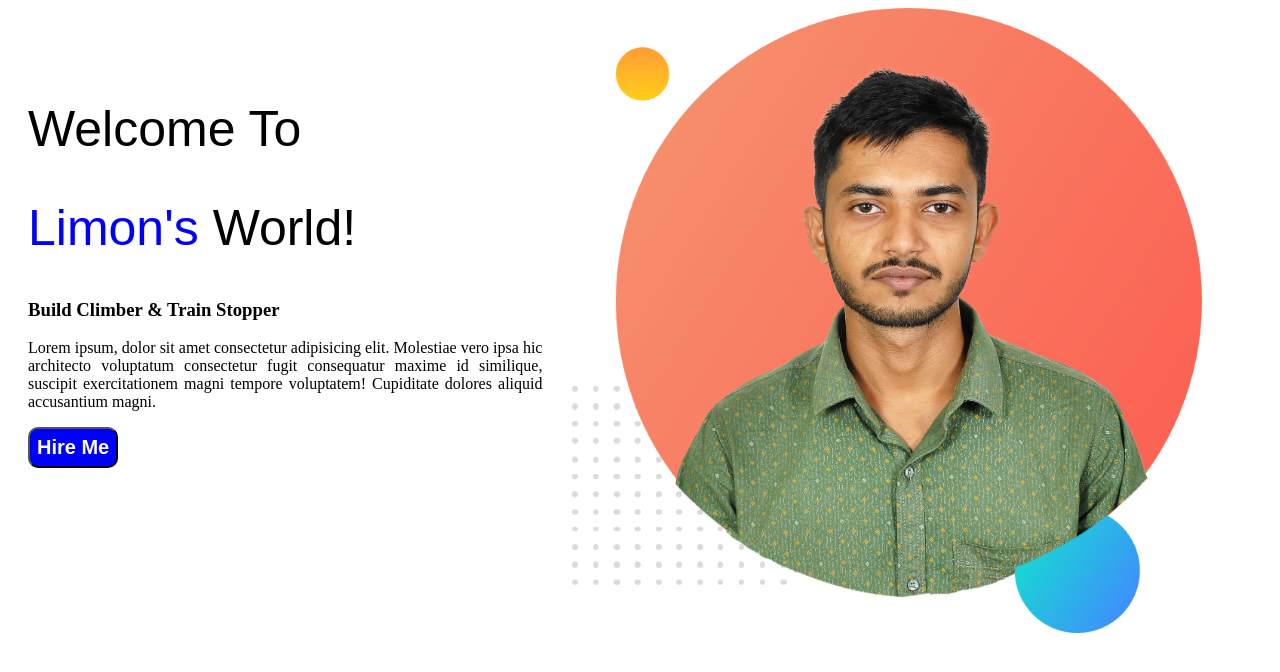
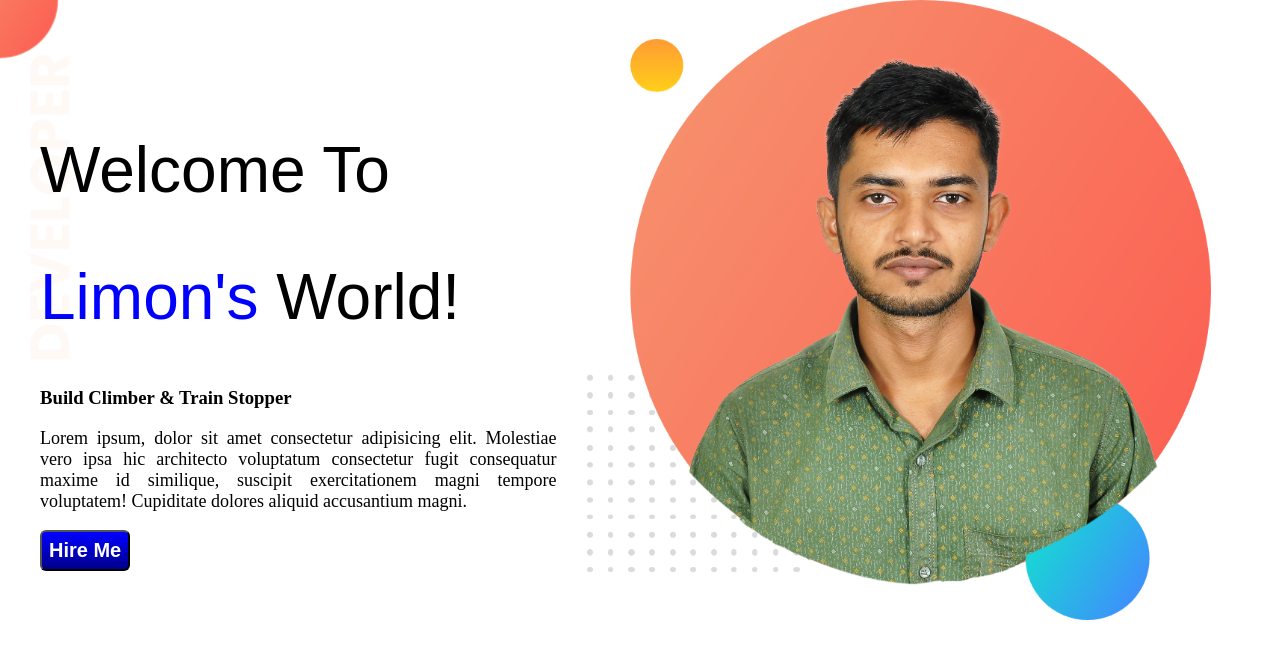
Before and after one commit to limon-l/developer-portfolio, a plain HTML site: page index.html in a window 1280 px wide. Drawn offline with Linux system fonts and the light colour scheme; a web font is replaced by a local one.

Commit message:
first part

```diff
--- a/style.css
+++ b/style.css
@@ -1,8 +1,11 @@
+body{
+    margin: 0;
+}
 .seymour-one-regular {
     font-family: "Seymour One", sans-serif;
     font-weight: 400;
     font-style: normal;
-    font-size: 50px;
+    font-size: 64px;
   }
 #name-color{
     color: blue;
@@ -10,17 +13,18 @@
 #para{
     text-align: justify;
     padding-right: 15px;
+    font-size: 18px;
 }
 .btn{
-    background-color: blue;
+    background-image: linear-gradient(blue, darkblue);
     color: white;
-    border-radius: 10px;
+    border-radius: 6px;
     font-size: 20px;
     font-weight: bolder;
     padding: 7px;
 }
 #first-div{
-    margin: 50px 15px 0px 20px;
+    margin: 80px 15px 0px 40px;
     width: 50%;
 }
 #second-div img{
@@ -28,4 +32,6 @@
 }
 #sec1{
     display: flex;
+    background-image: url(images/top-banner.png);
+    background-repeat: no-repeat;
 }
```
